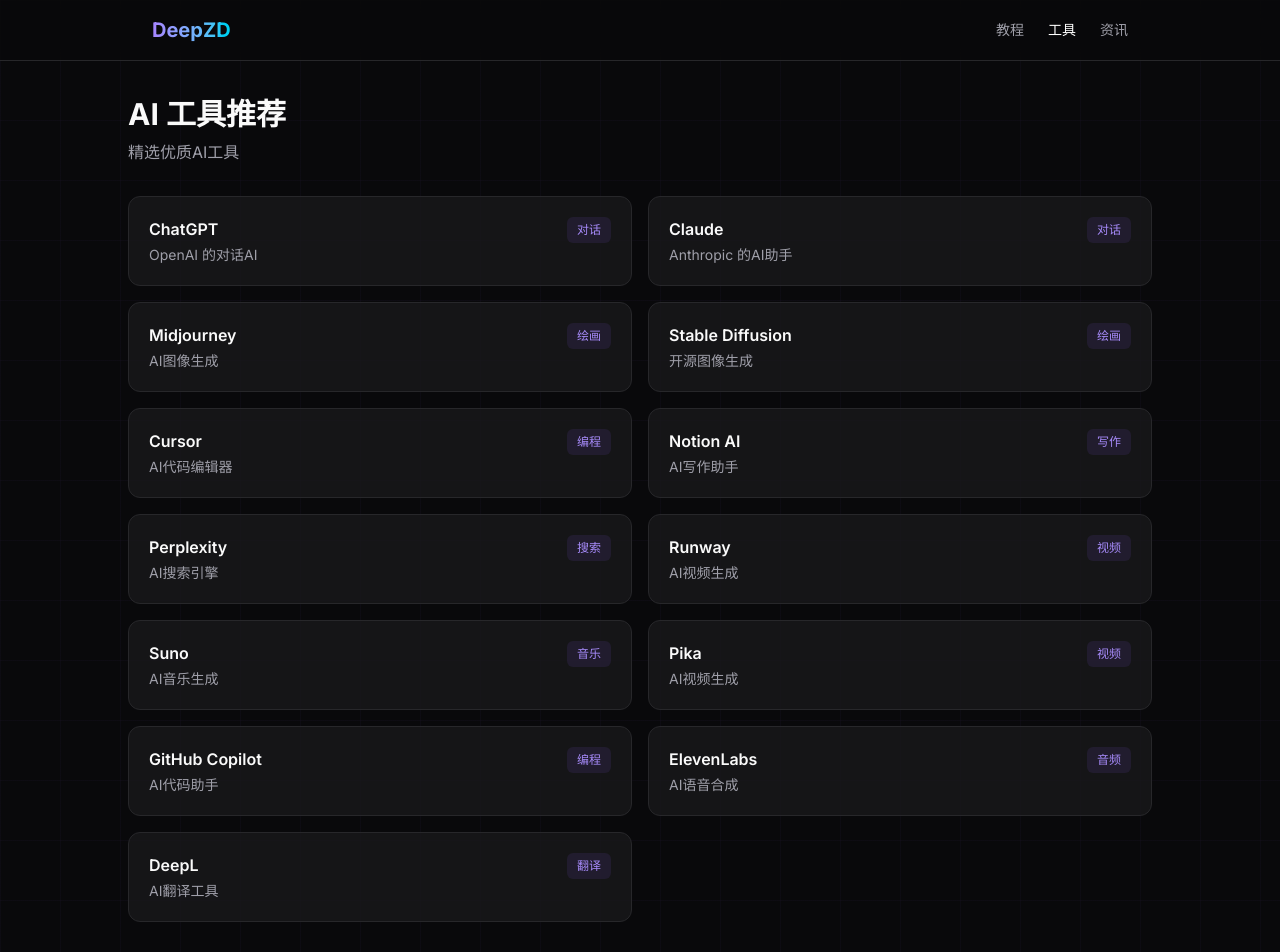
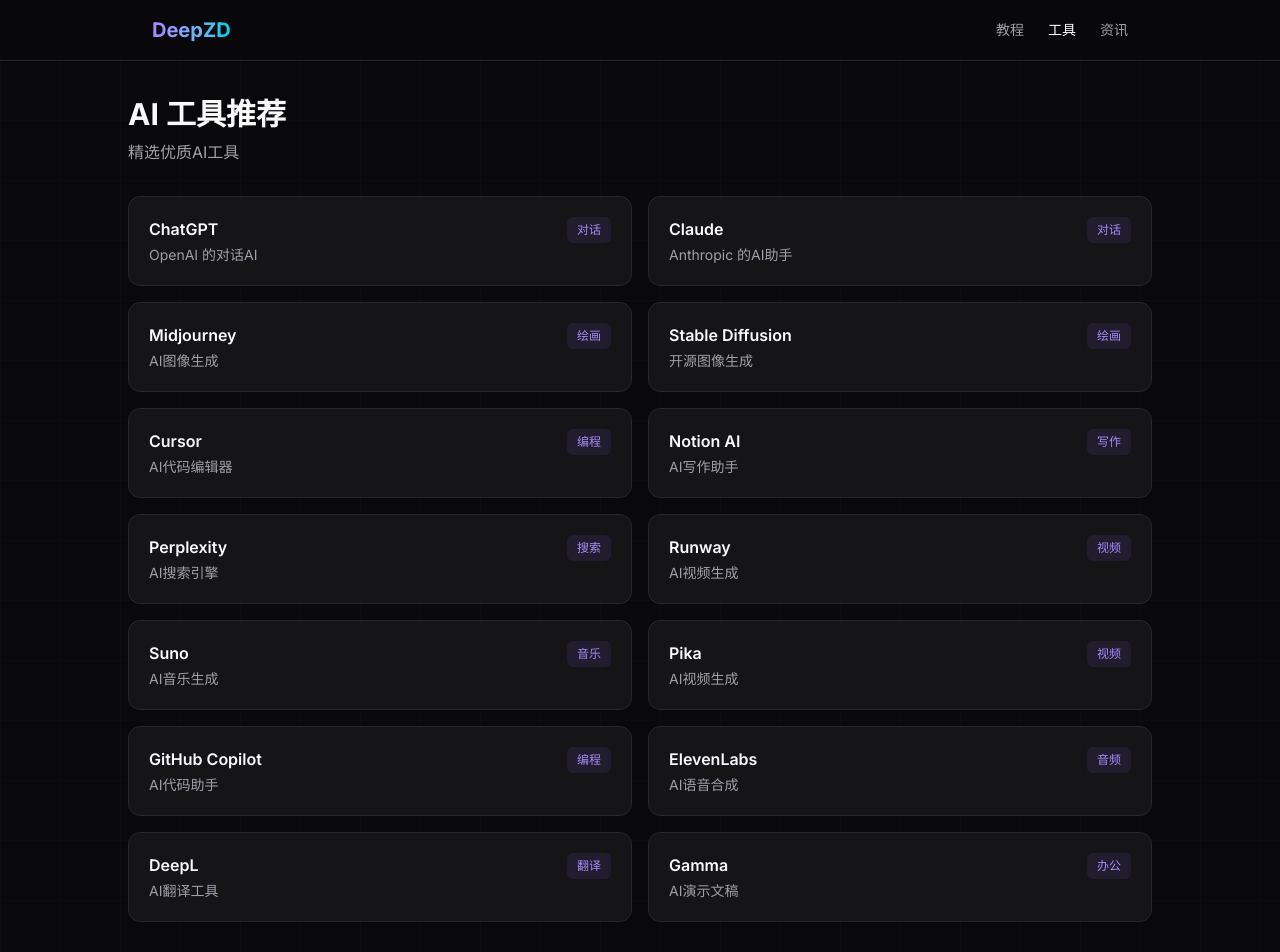
Before and after one commit to uncle-light/deepzd, a Next.js app: page /tools in a window 1280 px wide. Shown: the top 952 px of the page. Built offline with nearby package versions, Linux system fonts and the light colour scheme.

Commit message:
feat: 添加Gamma工具

```diff
--- a/src/app/data/tools.ts
+++ b/src/app/data/tools.ts
@@ -90,4 +90,11 @@
     category: "翻译",
     url: "https://deepl.com"
   },
+  {
+    slug: "gamma",
+    name: "Gamma",
+    desc: "AI演示文稿",
+    category: "办公",
+    url: "https://gamma.app"
+  },
 ];
```
